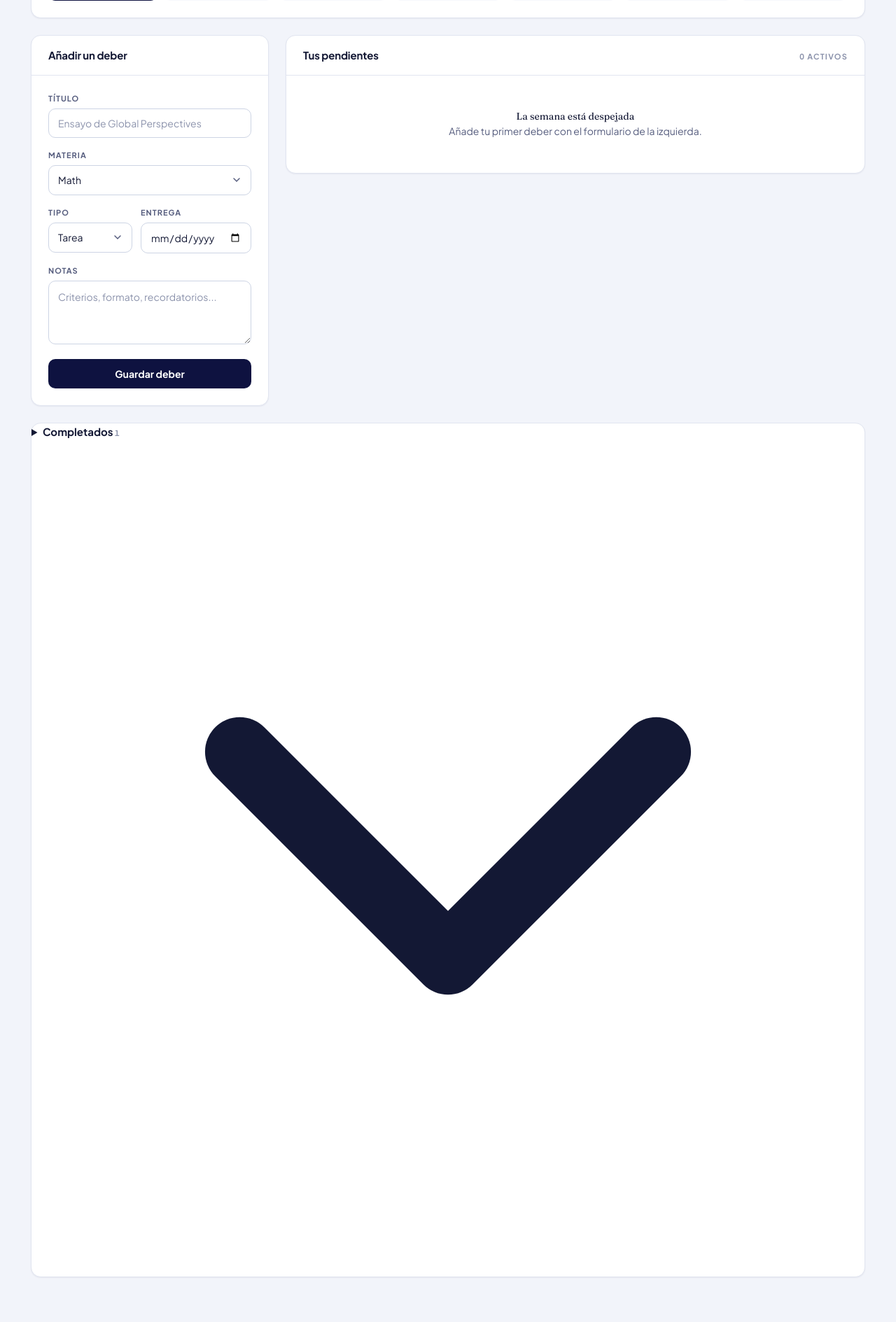
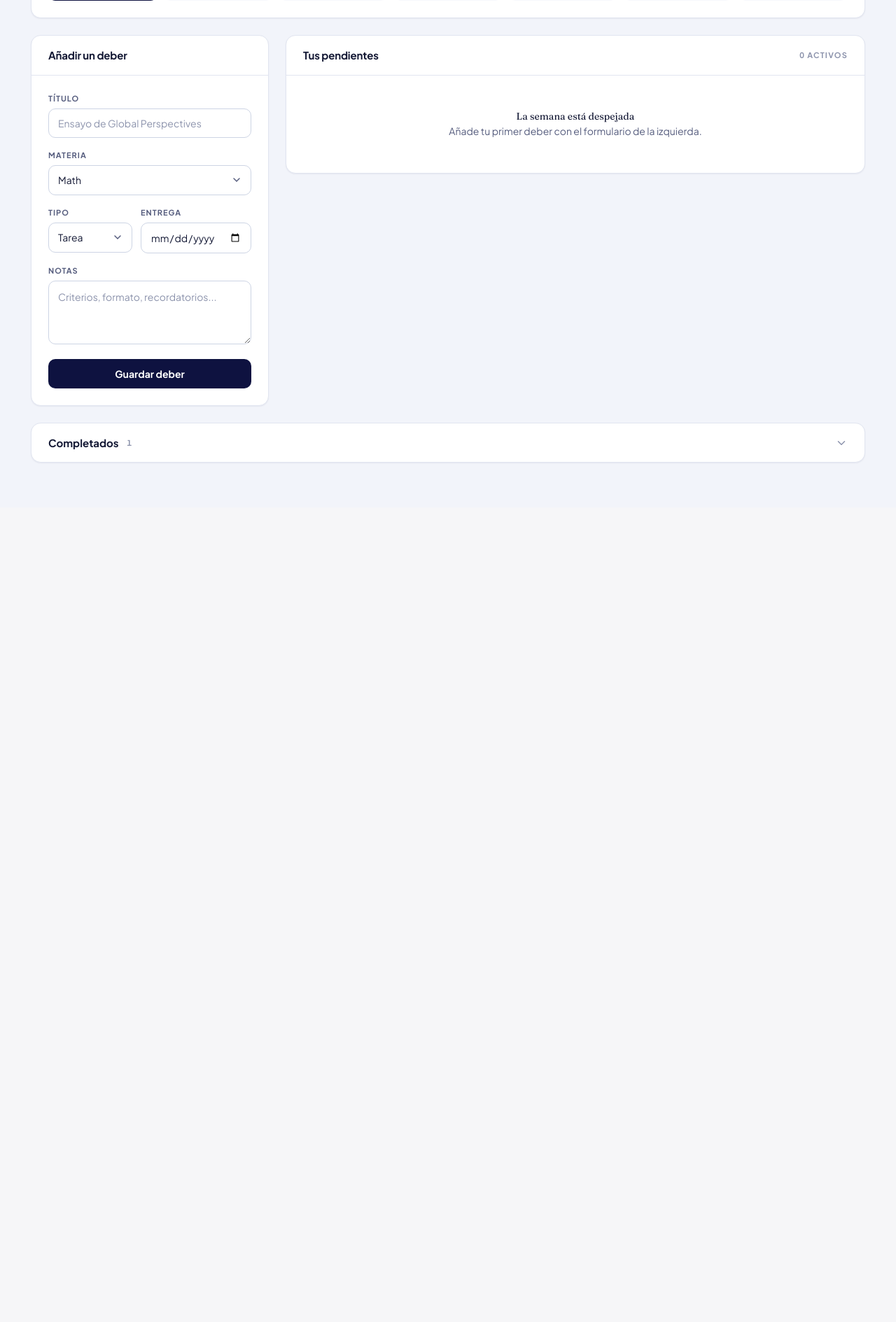
Before and after one commit to isanaranjogomez-tech/cas-leadtime., a Flask app: page /dashboard in a window 1280 px wide. Shown: the part 481-2370 px from the top of the page at 70% size. After the commit the page ends 1143 px from the top, so only its background shows below. Run offline with Flask 3, Linux system fonts and the light colour scheme; a user stored in the database is signed in; tables that the repository leaves empty hold one stand-in row (values such as "Sample post").

Commit message:
Add styles for card actions and completed tasks

```diff
--- a/static/css/cas.css
+++ b/static/css/cas.css
@@ -817,3 +817,43 @@ a { color: inherit; }
 }
 
 .eyebrow--alert { color: var(--cas-red); }
+
+/* ==========================================================================
+   Acciones en cabecera de tarjeta
+   ========================================================================== */
+
+.card__head-actions {
+  display: flex;
+  align-items: center;
+  gap: var(--s-4);
+  flex-wrap: wrap;
+}
+.card__head-actions form { margin: 0; }
+
+@media (max-width: 520px) {
+  .card__head-actions { width: 100%; justify-content: space-between; }
+}
+
+/* ==========================================================================
+   Completados — plegado, para que no compita con lo pendiente
+   ========================================================================== */
+
+.done summary {
+  list-style: none;
+  cursor: pointer;
+  display: flex;
+  align-items: center;
+  gap: var(--s-3);
+  padding: var(--s-4) var(--s-5);
+  user-select: none;
+}
+.done summary::-webkit-details-marker { display: none; }
+.done summary:hover { background: var(--surface-sunk); border-radius: var(--r-lg); }
+
+.done__chevron { width: 18px; height: 18px; margin-left: auto; color: var(--text-muted); transition: transform .2s; }
+.done[open] .done__chevron { transform: rotate(180deg); }
+.done[open] summary { border-bottom: 1px solid var(--border); border-radius: var(--r-lg) var(--r-lg) 0 0; }
+
+.task--done { opacity: .62; }
+.task--done .task__title { text-decoration: line-through; text-decoration-color: var(--text-muted); }
+.task--done:hover { opacity: 1; }
```
